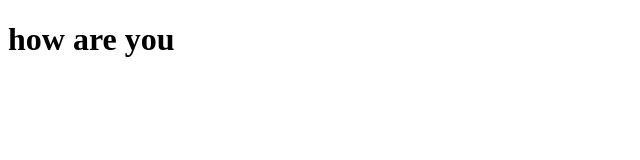
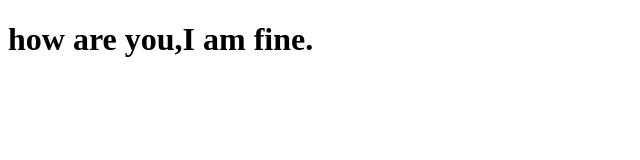
Before and after one commit to CELSIAJUVANITTA10/sample1, a plain HTML site: page hello.html in a window 1280 px wide. Shown: the whole page, without its empty margins (0-640 px from the left). Drawn offline with Linux system fonts and the light colour scheme.

Commit message:
Update hello1.html

```diff
--- a/hello.html
+++ b/hello.html
@@ -6,6 +6,6 @@
     <title>hi</title>
 </head>
 <body>
-    <h1>how are you</h1>
+    <h1>how are you,I am fine.</h1>
 </body>
 </html>
```
